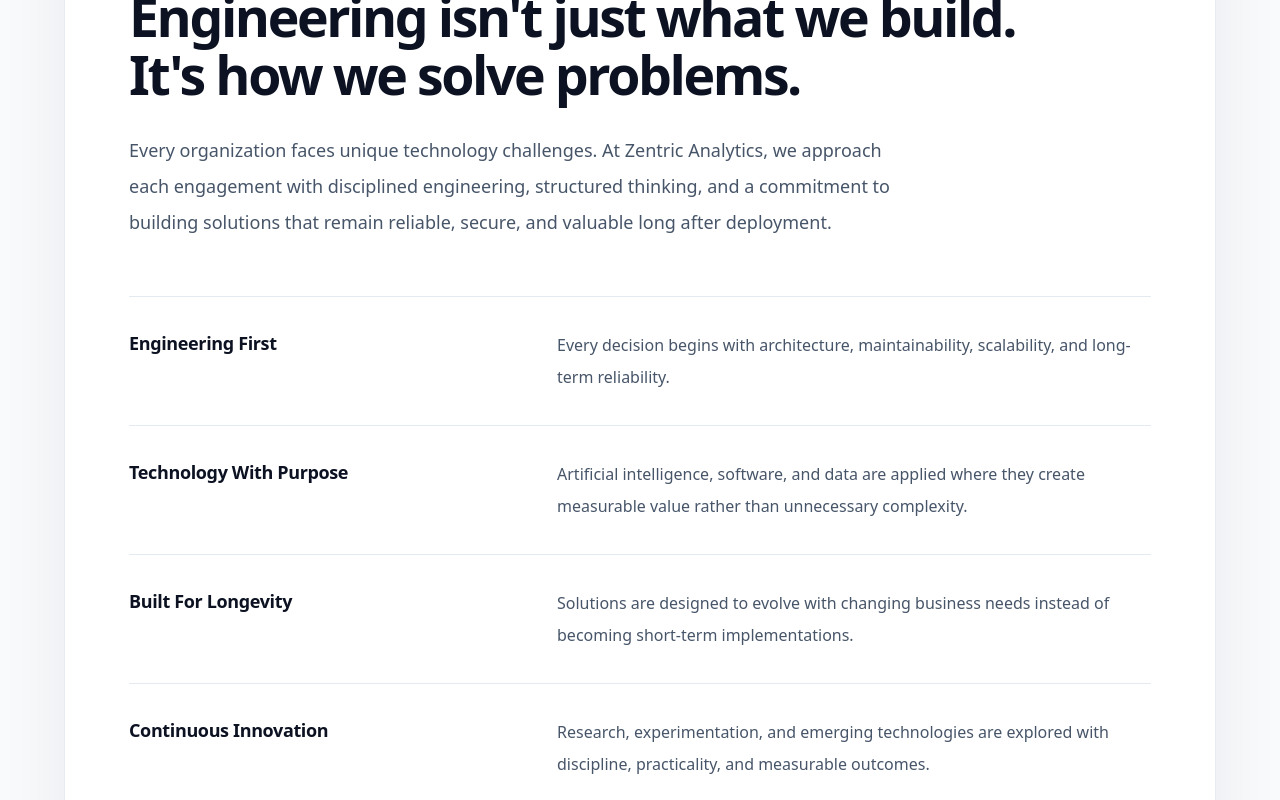
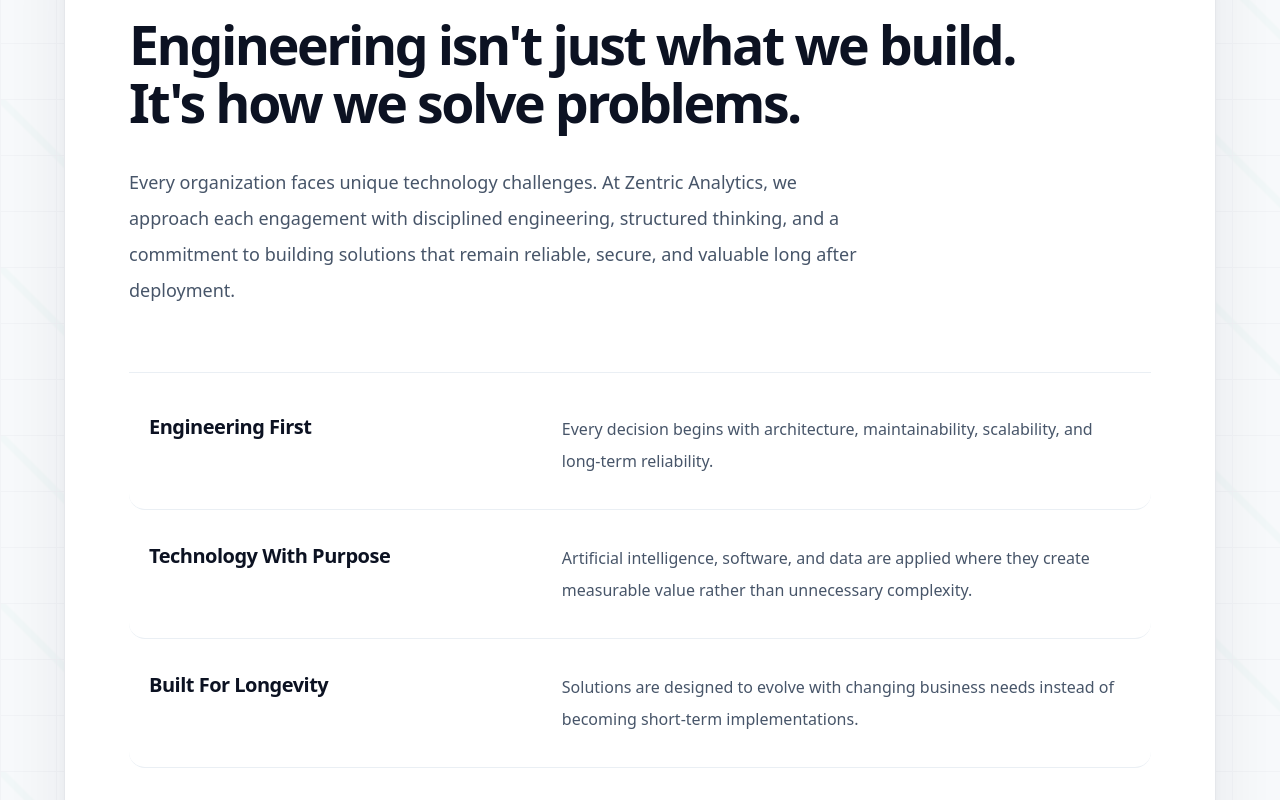
Before and after one commit to Zentric-Analytics/Zentricanalytics.com, a Next.js app: page / in a window 1280 px wide. Shown: the part 1140-1940 px from the top of the page. Built offline with nearby package versions, Linux system fonts and the light colour scheme.

Commit message:
Refine engineering philosophy presentation

```diff
--- a/src/app/globals.css
+++ b/src/app/globals.css
@@ -27,6 +27,39 @@ body{margin:0;background:#f7f9fc;color:#0c1222}
 }
 
 .editorial-reveal{animation:editorial-fade-up .7s ease-out both}
+.editorial-reveal-1{animation-delay:.04s}
+.editorial-reveal-2{animation-delay:.1s}
+.editorial-reveal-3{animation-delay:.16s}
+.editorial-reveal-4{animation-delay:.02s}
+.editorial-reveal-5{animation-delay:.22s}
+.editorial-reveal-6{animation-delay:.28s}
+.editorial-reveal-7{animation-delay:.34s}
+.editorial-reveal-8{animation-delay:.4s}
+
+.philosophy-row{
+  position:relative;
+  border-radius:1rem;
+  transition:background-color .22s ease,border-color .22s ease;
+}
+
+.philosophy-row::before{
+  content:"";
+  position:absolute;
+  inset:1rem auto 1rem 0;
+  width:2px;
+  border-radius:999px;
+  background:#10B981;
+  opacity:0;
+  transition:opacity .22s ease;
+}
+
+.philosophy-row:hover{
+  background:rgba(248,250,252,.78);
+}
+
+.philosophy-row:hover::before{
+  opacity:1;
+}
 
 @supports (animation-timeline:view()){
   .editorial-reveal{
@@ -38,6 +71,7 @@ body{margin:0;background:#f7f9fc;color:#0c1222}
 
 @media (prefers-reduced-motion:reduce){
   .editorial-reveal{animation:none;opacity:1;transform:none}
+  .philosophy-row,.philosophy-row::before{transition:none}
 }
 
 .blueprint-path{stroke:#173B67;stroke-width:1.4;stroke-linecap:round;stroke-dasharray:8 10;opacity:.42;transition:opacity .3s ease,stroke .3s ease,stroke-width .3s ease}
--- a/src/app/page.tsx
+++ b/src/app/page.tsx
@@ -211,46 +211,48 @@ export default function Home() {
         </div>
       </section>
 
-      <section className="bg-[#F8FAFC] px-4 py-20 sm:px-6 sm:py-24 lg:py-32" aria-labelledby="how-we-think-heading">
-        <div className="editorial-reveal mx-auto max-w-6xl rounded-[2rem] border border-slate-200/80 bg-white px-6 py-10 text-left shadow-[0_24px_70px_rgba(15,23,42,0.07)] sm:px-10 sm:py-14 lg:px-16 lg:py-18">
+      <section className="philosophy-section relative isolate overflow-hidden bg-[#F8FAFC] px-4 py-20 sm:px-6 sm:py-24 lg:py-32" aria-labelledby="how-we-think-heading">
+        <div className="pointer-events-none absolute inset-0 -z-10 opacity-[0.025] [background-image:linear-gradient(rgba(15,23,42,0.95)_1px,transparent_1px),linear-gradient(90deg,rgba(15,23,42,0.95)_1px,transparent_1px),linear-gradient(45deg,transparent_48%,rgba(16,185,129,0.9)_49%,rgba(16,185,129,0.9)_51%,transparent_52%)] [background-size:56px_56px,56px_56px,168px_168px]" aria-hidden="true" />
+        <div className="pointer-events-none absolute inset-x-0 top-0 -z-10 h-32 bg-gradient-to-b from-white/60 to-transparent" aria-hidden="true" />
+        <div className="editorial-reveal editorial-reveal-4 mx-auto max-w-6xl rounded-[1.65rem] border border-[#E5E7EB] bg-white px-7 py-12 text-left shadow-[0_26px_80px_rgba(15,23,42,0.08),0_2px_10px_rgba(15,23,42,0.035)] sm:rounded-[1.75rem] sm:px-11 sm:py-16 lg:px-16 lg:py-20">
           <div className="max-w-4xl">
-            <p className="text-xs font-bold uppercase tracking-[0.34em] text-[#10B981]">
+            <p className="editorial-reveal editorial-reveal-1 text-xs font-bold uppercase tracking-[0.34em] text-[#10B981]">
               HOW WE THINK
             </p>
             <h2
               id="how-we-think-heading"
-              className="mt-6 max-w-4xl text-[2.05rem] font-bold leading-[1.08] tracking-[-0.045em] text-ink sm:text-[2.8rem] md:text-[3.35rem]"
+              className="editorial-reveal editorial-reveal-2 mt-7 max-w-4xl text-[2.05rem] font-bold leading-[1.12] tracking-[-0.045em] text-ink sm:text-[2.8rem] sm:leading-[1.08] md:text-[3.35rem]"
             >
               Engineering isn&apos;t just what we build.
               <br className="hidden sm:block" />
               It&apos;s how we solve problems.
             </h2>
-            <p className="mt-7 max-w-3xl text-base leading-8 text-slate-600 sm:text-lg sm:leading-9">
+            <p className="editorial-reveal editorial-reveal-3 mt-8 max-w-[46rem] text-base leading-8 text-slate-600 sm:text-lg sm:leading-9">
               Every organization faces unique technology challenges. At Zentric Analytics, we approach each engagement with disciplined engineering, structured thinking, and a commitment to building solutions that remain reliable, secure, and valuable long after deployment.
             </p>
           </div>
 
-          <div className="mt-10 border-t border-slate-200/90 sm:mt-12 lg:mt-14">
-            <div className="editorial-reveal border-b border-slate-200/90 py-7 sm:grid sm:grid-cols-[minmax(11rem,0.76fr)_minmax(0,1.24fr)] sm:gap-10 sm:py-8 lg:gap-16">
-              <h3 className="text-lg font-bold tracking-[-0.02em] text-ink">Engineering First</h3>
+          <div className="mt-12 border-t border-slate-200/70 pt-2 sm:mt-14 lg:mt-16">
+            <div className="philosophy-row editorial-reveal editorial-reveal-5 border-b border-slate-200/70 px-4 py-7 sm:grid sm:grid-cols-[minmax(11rem,0.76fr)_minmax(0,1.24fr)] sm:gap-10 sm:px-5 sm:py-8 lg:gap-16">
+              <h3 className="text-[1.08rem] font-bold tracking-[-0.025em] text-ink sm:text-xl">Engineering First</h3>
               <p className="mt-3 text-base leading-8 text-slate-600 sm:mt-0">
                 Every decision begins with architecture, maintainability, scalability, and long-term reliability.
               </p>
             </div>
-            <div className="editorial-reveal border-b border-slate-200/90 py-7 sm:grid sm:grid-cols-[minmax(11rem,0.76fr)_minmax(0,1.24fr)] sm:gap-10 sm:py-8 lg:gap-16">
-              <h3 className="text-lg font-bold tracking-[-0.02em] text-ink">Technology With Purpose</h3>
+            <div className="philosophy-row editorial-reveal editorial-reveal-6 border-b border-slate-200/70 px-4 py-7 sm:grid sm:grid-cols-[minmax(11rem,0.76fr)_minmax(0,1.24fr)] sm:gap-10 sm:px-5 sm:py-8 lg:gap-16">
+              <h3 className="text-[1.08rem] font-bold tracking-[-0.025em] text-ink sm:text-xl">Technology With Purpose</h3>
               <p className="mt-3 text-base leading-8 text-slate-600 sm:mt-0">
                 Artificial intelligence, software, and data are applied where they create measurable value rather than unnecessary complexity.
               </p>
             </div>
-            <div className="editorial-reveal border-b border-slate-200/90 py-7 sm:grid sm:grid-cols-[minmax(11rem,0.76fr)_minmax(0,1.24fr)] sm:gap-10 sm:py-8 lg:gap-16">
-              <h3 className="text-lg font-bold tracking-[-0.02em] text-ink">Built For Longevity</h3>
+            <div className="philosophy-row editorial-reveal editorial-reveal-7 border-b border-slate-200/70 px-4 py-7 sm:grid sm:grid-cols-[minmax(11rem,0.76fr)_minmax(0,1.24fr)] sm:gap-10 sm:px-5 sm:py-8 lg:gap-16">
+              <h3 className="text-[1.08rem] font-bold tracking-[-0.025em] text-ink sm:text-xl">Built For Longevity</h3>
               <p className="mt-3 text-base leading-8 text-slate-600 sm:mt-0">
                 Solutions are designed to evolve with changing business needs instead of becoming short-term implementations.
               </p>
             </div>
-            <div className="editorial-reveal py-7 sm:grid sm:grid-cols-[minmax(11rem,0.76fr)_minmax(0,1.24fr)] sm:gap-10 sm:py-8 lg:gap-16">
-              <h3 className="text-lg font-bold tracking-[-0.02em] text-ink">Continuous Innovation</h3>
+            <div className="philosophy-row editorial-reveal editorial-reveal-8 px-4 py-7 sm:grid sm:grid-cols-[minmax(11rem,0.76fr)_minmax(0,1.24fr)] sm:gap-10 sm:px-5 sm:py-8 lg:gap-16">
+              <h3 className="text-[1.08rem] font-bold tracking-[-0.025em] text-ink sm:text-xl">Continuous Innovation</h3>
               <p className="mt-3 text-base leading-8 text-slate-600 sm:mt-0">
                 Research, experimentation, and emerging technologies are explored with discipline, practicality, and measurable outcomes.
               </p>
```
